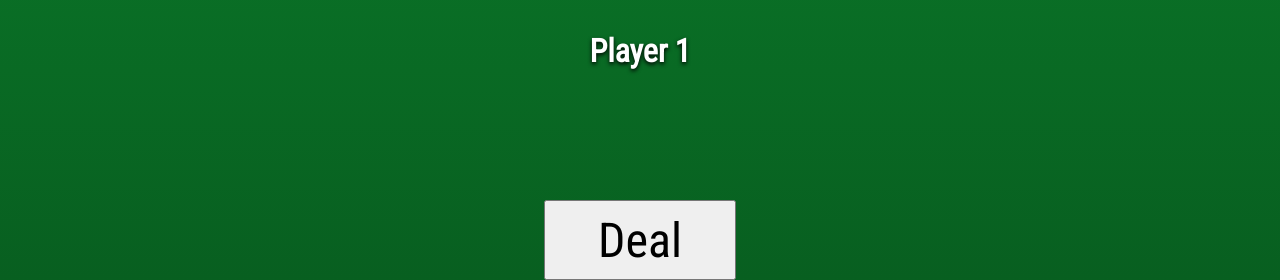
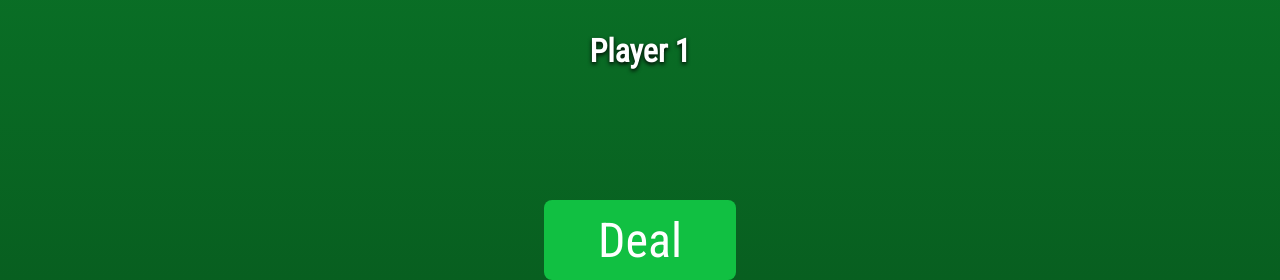
Before and after one commit to Zed2808/pb, a Flask app: page / in a window 1280 px wide. Shown: the part 520-800 px from the top of the page. Run offline with Flask 2, Linux system fonts and the light colour scheme.

Commit message:
Style adv_button

```diff
--- a/app/static/css/style.css
+++ b/app/static/css/style.css
@@ -88,11 +88,21 @@ p {
 	height: 100%;
 	font-size: 300%;
 	font-family: Roboto Condensed;
+	border: none;
+	background-color: #11c042;
+	color: white;
+	border-radius: 8px;
+	transition-duration: 0.2s;
 }
 
 @media only screen and (max-width: 1080px) {
 	#adv_button {
 		width: 100%;
 		font-size: 600%;
+		border-radius: 0px;
 	}
 }
+
+#adv_button:hover {
+	background-color: #2bdb5c;
+}
```
